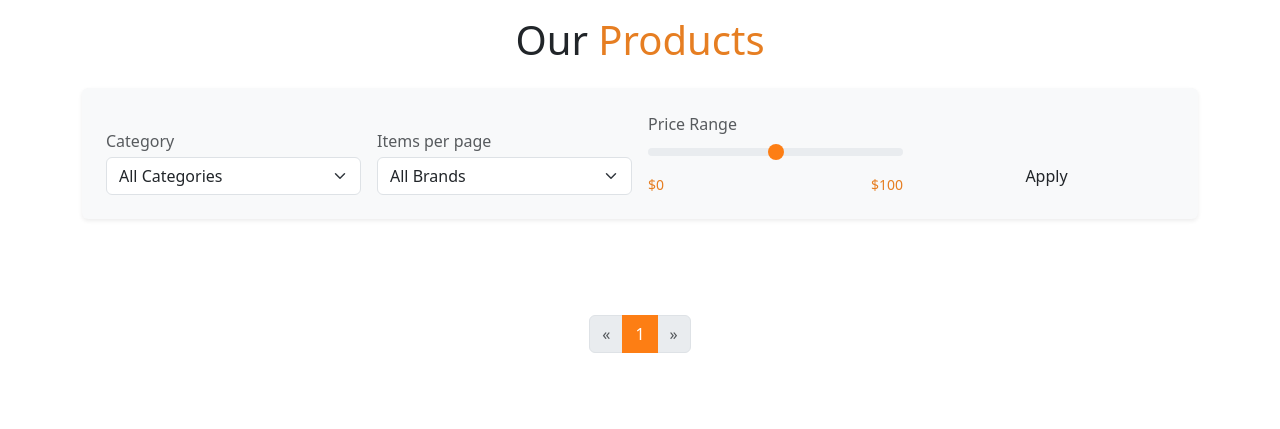
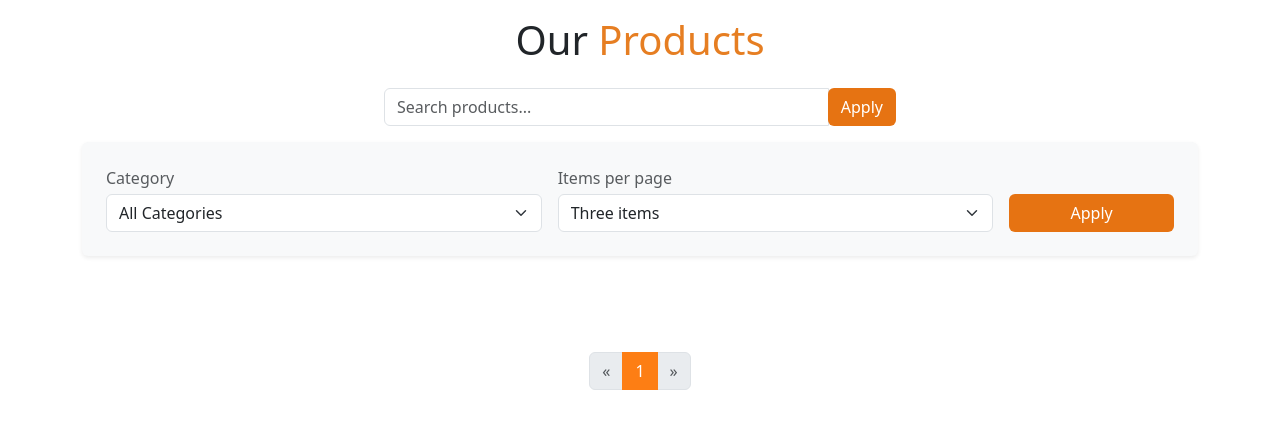
Before and after one commit to AbdalhameedAhmed/e-commerce, a Django app: page /products/ in a window 1280 px wide. Shown: the part 66-495 px from the top of the page. Run offline with Django 5.2, Linux system fonts and the light colour scheme; data that the repository does not hold is empty; some libraries are stand-ins or nearby versions.

Commit message:
feat: add filters to product page

```diff
--- a/Products/admin.py
+++ b/Products/admin.py
@@ -1,5 +1,6 @@
 from django.contrib import admin
-from .models import Product
+from .models import Product,Category
 # Register your models here.
 
 admin.site.register(Product)
+admin.site.register(Category)
--- a/Products/views.py
+++ b/Products/views.py
@@ -1,22 +1,69 @@
 from django.shortcuts import render
 from django.views.generic import ListView,UpdateView,DeleteView,CreateView,DetailView
-from .models import Product
+from django.db.models import Q
+from .models import Product,Category
 from django.urls import reverse_lazy
 # Create your views here.
 from django.contrib import messages
 from django.db import transaction
-import pprint
 
 def admin (request):
     return render(request,"products/admin.html")
 
 
+# class GetProductsForProductsPage(ListView):
+#     model=Product
+#     template_name="products/products.html"
+#     context_object_name="products"
+#     paginate_by = 3
+#     extra_context = {
+#         'categories': Category.objects.all()
+#     }
+
 class GetProductsForProductsPage(ListView):
-    model=Product
-    template_name="products/products.html"
-    context_object_name="products"
-    paginate_by = 1
+    model = Product
+    template_name = "products/products.html"
+    context_object_name = "products"
+    paginate_by = 3  # Default items per page
 
+    def get_queryset(self):
+        queryset = super().get_queryset()
+
+        # Get all filter parameters from request
+        params = {
+            'search': self.request.GET.get('search'),
+            'category': self.request.GET.get('category'),
+            'items': self.request.GET.get('items')
+        }
+        # Apply search filter (name only as per your model)
+        if params['search']:
+            queryset = queryset.filter(name__icontains=params['search'])
+
+        # Apply category filter
+        if params['category']:
+            queryset = queryset.filter(categories__name=params['category'])
+
+        # Update pagination size
+        if params['items'] and params['items'].isdigit():
+            self.paginate_by = int(params['items'])
+
+        return queryset
+
+    def get_context_data(self, **kwargs):
+        context = super().get_context_data(**kwargs)
+
+        # Add all categories to context
+        context['categories'] = Category.objects.all().distinct()
+
+        # Preserve current filter values
+        context['current_filters'] = {
+            'search_query': self.request.GET.get('search', ''),
+            'category_query': self.request.GET.get('category', ''),
+            'items_query': self.paginate_by
+        }
+
+
+        return context
 
 class GetProductsForDashboardPage(ListView):
     model=Product
@@ -26,7 +73,7 @@ class GetProductsForDashboardPage(ListView):
 class UpdateProductView(UpdateView):
     model = Product
     template_name = "products/update.html"
-    fields = ['name', 'price', 'image']
+    fields = ['name','categories', 'price', 'image']
     success_url = reverse_lazy('productAdmin')
 
 class DeleteProductView(DeleteView):
@@ -38,7 +85,7 @@ class DeleteProductView(DeleteView):
 class CreateProductView(CreateView):
     model = Product
     template_name = "products/create.html"
-    fields = ['name', 'price', 'image']
+    fields = ['name','categories' ,'price', 'image']
     success_url = reverse_lazy('productAdmin')
 
     def form_valid(self, form):
--- a/ecommerce/urls.py
+++ b/ecommerce/urls.py
@@ -24,6 +24,3 @@ urlpatterns = [
     path('',include("Home.urls")),
     path('products/',include("Products.urls")),
 ]+ static(settings.MEDIA_URL,document_root=settings.MEDIA_ROOT)
-
-print(static(settings.MEDIA_URL,document_root=settings.MEDIA_ROOT))
-print(urlpatterns)
--- a/templates/products/products.html
+++ b/templates/products/products.html
@@ -5,55 +5,60 @@
 <section class="product py-3" id="product">
   <div class="container">
         <h2 class="fs-1 text-center mb-4">Our <span> Products</span></h2>
-
+<div class="position-relative w-100 m-auto pb-3" style="max-width: 32rem;">
+    <form method="get" class="w-100">
+  <div class="input-group d-flex">
+        <input
+        class="form-control  focus-primary"
+        type="text"
+        name="search"
+        value="{{current_filters.search_query}}"
+        placeholder="Search products..."
+        />
+        <button
+        type="submit"
+        class="btn"
+        style="background:#e67312;color:white"
+        onmouseover="this.style.backgroundColor='#e67312'"
+        onmouseout="this.style.backgroundColor='#fd7e14'"
+        >
+        Apply
+    </button>
+</div>
+</form>
+</div>
+       <form method="get" id="category-filter">
 
             <div class="mb-5">
                    <div class="bg-light p-4 rounded shadow-sm">
                        <div class="row g-3 align-items-end">
                             <!-- Category Filter -->
-                        <div class="col-md-3">
+                              <div class="col-md-5">
                                   <label class="form-label text-muted mb-1">Category</label>
-                            <select class="form-select" id="filter-category">
+                                  <select name="category" class="form-select" id="filter-category">
                                   <option value="">All Categories</option>
-                            <option value="dog-food">Dog Food</option>
-                            <option value="cat-food">Cat Food</option>
-                            <option value="treats">Treats</option>
-                            <option value="toys">Toys</option>
+                                  {%for category in categories%}
+                                  <option value="{{category.name}}" {% if category.name == current_filters.category_query %}selected{% endif %}>{{category.name}}</option>
+                                  {%endfor%}
                                   </select>
                               </div>
 
                               <!-- Items per Page -->
-                        <div class="col-md-3">
+                              <div class="col-md-5">
                                   <label class="form-label text-muted mb-1">Items per page</label>
-                            <select class="form-select" id="filter-brand">
-                            <option value="">All Brands</option>
-                            <option value="brand-a">Brand A</option>
-                            <option value="brand-b">Brand B</option>
+                                  <select name="items" class="form-select" id="filter-brand">
+                                  <option value="3" {% if current_filters.items_query == 3 %} selected {% endif %}>Three items</option>
+                                  <option value="4" {% if current_filters.items_query == 4 %} selected {% endif %}>Four items</option>
+                                  <option value="5" {% if current_filters.items_query == 5 %} selected {% endif %}>Five items</option>
                                   </select>
                               </div>
-
-      <!-- Price Range -->
-                        <div class="col-md-3">
-                            <label class="form-label text-muted mb-1">Price Range</label>
-                            <input
-                            type="range"
-                            class="form-range"
-                            min="0"
-                            max="100"
-                            value="50"
-
-                            >
-                            <div class="d-flex justify-content-between small text-muted mt-1">
-                            <span>$0</span>
-                            <span>$100</span>
-                            </div>
-                        </div>
-
+                                <input type="hidden" name="search" value="{{current_search}}">
                                <!-- Apply Button -->
-                    <div class="col-md-3">
+                              <div class="col-md-2">
                                   <button
+                                  type="submit"
                                   class="btn w-100"
-
+                                  style="background:#e67312;color:white"
                                   onmouseover="this.style.backgroundColor='#e67312'"
                                   onmouseout="this.style.backgroundColor='#fd7e14'"
                                   >
@@ -63,13 +68,16 @@
                          </div>
                   </div>
               </div>
+        </form>
+
+
 
 
     <div class="row">
       {% for product in products%}
 
-      <div class="col-md-6 text-center box my-3 col-lg-4 prod">
-        <div class="img overflow-hidden mb-3 position-relative mx-auto w-100">
+      <div class="col-md-6 text-center box my-3 col-lg-4 prod d-flex flex-column">
+        <div class="img overflow-hidden mb-3 position-relative mx-auto w-100" style="flex-grow:1">
           <div class="icons position-absolute d-flex flex-column gap-3">
             <div class="icon">
               <svg
@@ -132,7 +140,8 @@
               </svg>
             </a>
           </div>
-          <img src="{{product.image.url}}" alt="" class="w-100 img-fluid" />
+
+          <img src="{{product.image.url}}" alt="" class="w-100 img-fluid h-100" />
         </div>
         <p class="fs-2 mb-1">{{product.name}}</p>
         <span class="fs-5">${{product.price}}</span>
@@ -147,7 +156,7 @@
     <!-- Previous Button -->
     <li class="page-item {% if not page_obj.has_previous %}disabled{% endif %}">
       {% if page_obj.has_previous %}
-        <a class="page-link text-orange" href="?page={{ page_obj.previous_page_number }}" aria-label="Previous">
+        <a class="page-link text-orange" href="?page={{ page_obj.previous_page_number }}&search={{current_filters.search_query}}&items={{current_filters.items_query}}&category={{current_filters.category_query}}" aria-label="Previous">
           <span aria-hidden="true">&laquo;</span>
         </a>
       {% else %}
@@ -164,7 +173,7 @@
       {% else %}
         {% if num > page_obj.number|add:'-3' and num < page_obj.number|add:'3' or num == 1 or num == page_obj.paginator.num_pages %}
           <li class="page-item">
-            <a class="page-link text-orange" href="?page={{ num }}">{% if num == 1 %}{{ num }}{% elif num == page_obj.paginator.num_pages %}{{ num }}{% else %}{{ num }}{% endif %}</a>
+            <a class="page-link text-orange" href="?page={{ num }}&search={{current_filters.search_query}}&items={{current_filters.items_query}}&category={{current_filters.category_query}}">{% if num == 1 %}{{ num }}{% elif num == page_obj.paginator.num_pages %}{{ num }}{% else %}{{ num }}{% endif %}</a>
           </li>
         {% elif num == page_obj.number|add:'-3' or num == page_obj.number|add:'3' %}
           <li class="page-item disabled">
@@ -177,7 +186,7 @@
     <!-- Next Button -->
     <li class="page-item {% if not page_obj.has_next %}disabled{% endif %}">
       {% if page_obj.has_next %}
-        <a class="page-link text-orange" href="?page={{ page_obj.next_page_number }}" aria-label="Next">
+        <a class="page-link text-orange" href="?page={{ page_obj.next_page_number }}&search={{current_filters.search_query}}&items={{current_filters.items_query}}&category={{current_filters.category_query}}" aria-label="Next">
           <span aria-hidden="true">&raquo;</span>
         </a>
       {% else %}
@@ -187,7 +196,7 @@
   </ul>
 </nav>
 
-
+</div>
 </section>
 
 
```
Also changed, not shown: Products/models.py (+7 -0 lines), templates/products/create.html (+19 -2 lines), templates/products/dashboard.html (+9 -0 lines), templates/products/update.html (+18 -0 lines), Products/migrations/0002_category.py (added), Products/migrations/0003_remove_category_products_product_categories.py (added). Lines whose indentation alone changed are shown as unchanged.
